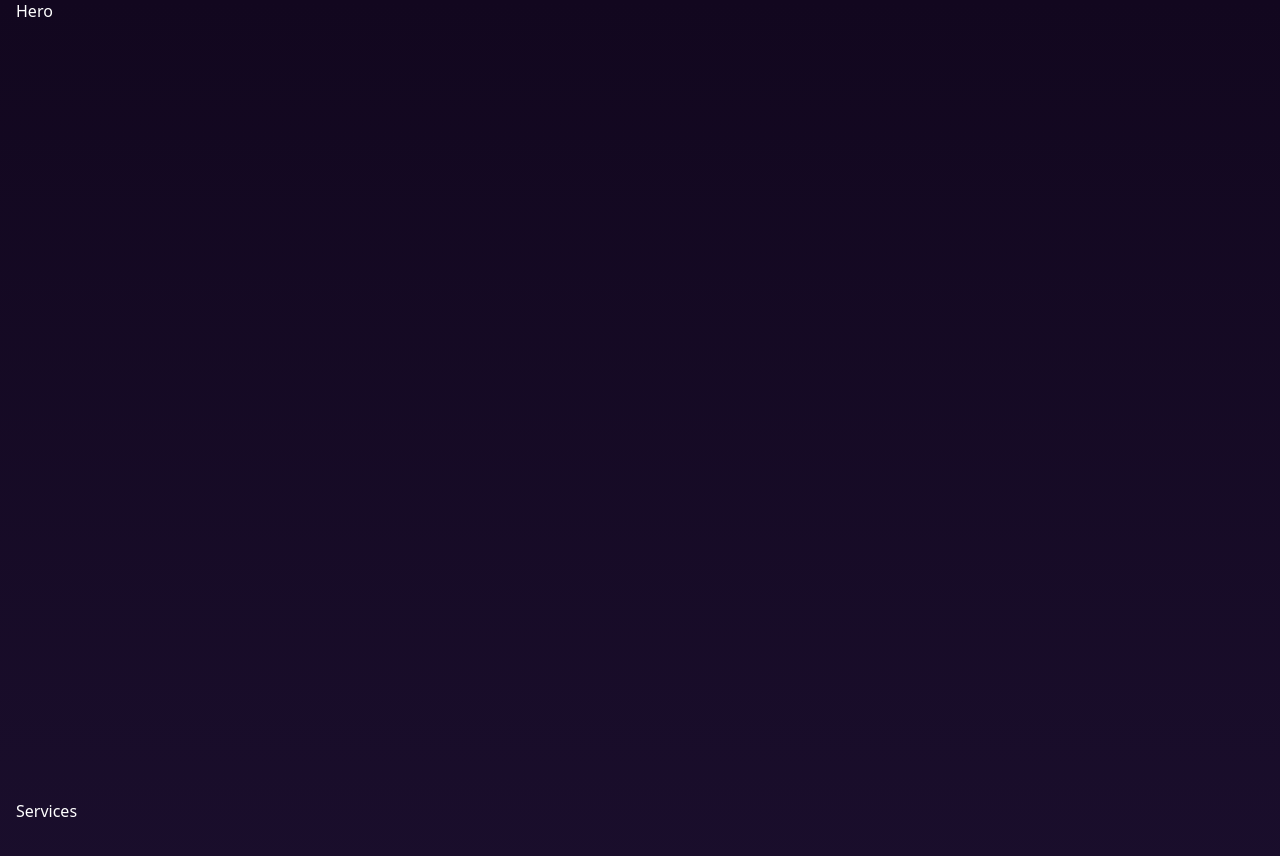
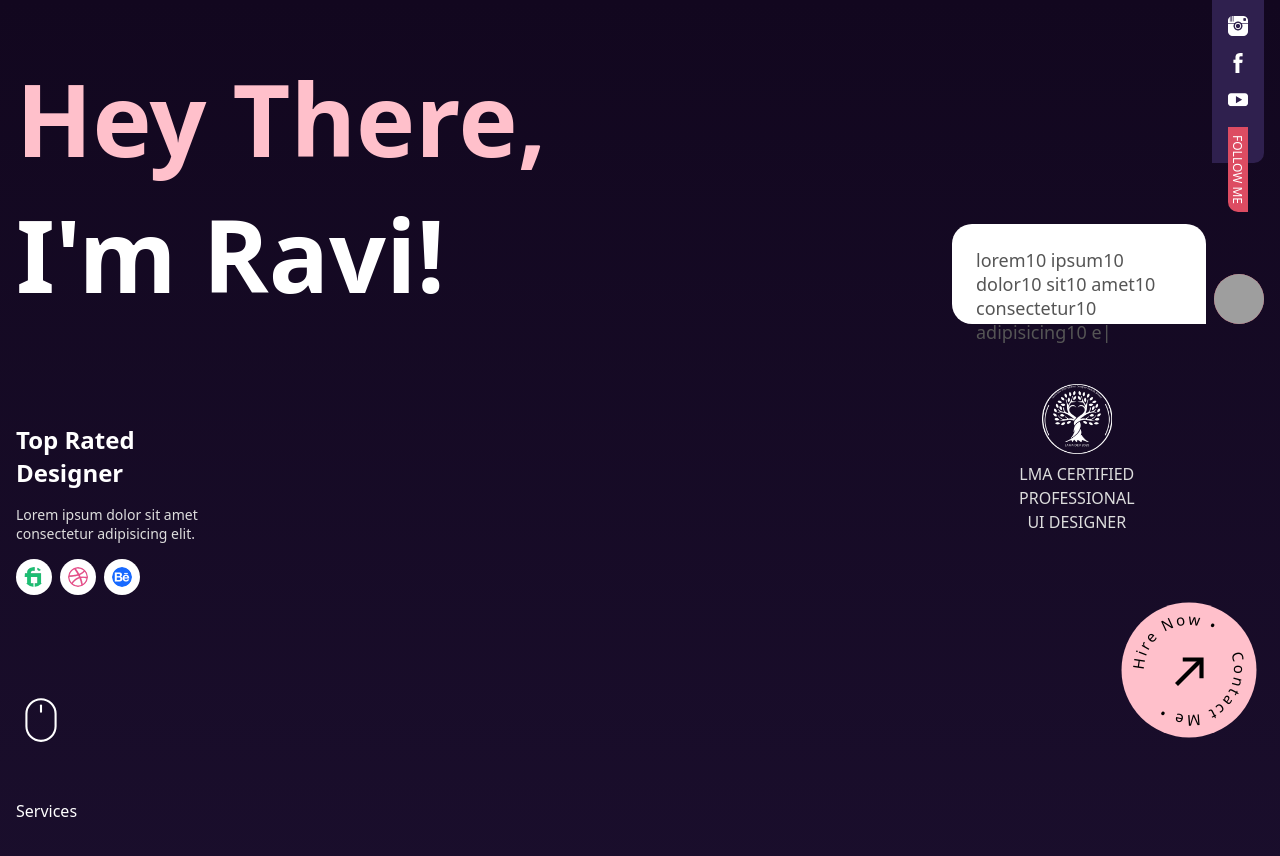
Before and after one commit to ravirafaliya/3D-Portfolio, a React (Vite) app: page / in a window 1280 px wide. Shown: the top 856 px of the page. Built offline with nearby package versions, Linux system fonts and the light colour scheme; grey boxes are pictures that could not be loaded.

Commit message:
add:left & Right of Hero Section

```diff
--- a/package.json
+++ b/package.json
@@ -11,7 +11,8 @@
   },
   "dependencies": {
     "react": "^18.3.1",
-    "react-dom": "^18.3.1"
+    "react-dom": "^18.3.1",
+    "react-type-animation": "^3.2.0"
   },
   "devDependencies": {
     "@eslint/js": "^9.13.0",
--- a/src/components/hero/Hero.jsx
+++ b/src/components/hero/Hero.jsx
@@ -1,9 +1,110 @@
 import React from 'react'
 import './Hero.css'
+import Speech from './Speech'
 
 const Hero = () => {
   return (
-    <div className='hero'>Hero</div>
+    <div className='hero'>
+      <div className="hSection left">
+        {/* Title  */}
+        <h1 className="hTitle">Hey There,<br/><span>I'm Ravi!</span></h1>
+        {/* Awards  */}
+        <div className="awards">
+          <h2>Top Rated Designer</h2>
+          <p>Lorem ipsum dolor sit amet consectetur adipisicing elit. </p>
+          <div className="awardList">
+            <img src="/award1.png" alt="" />
+            <img src="/award2.png" alt="" />
+            <img src="/award3.png" alt="" />
+          </div>
+        </div>
+        {/* Scroll SVG  */}
+        <a href="#services" className='scroll'>
+        <svg
+            width="50px"
+            height="50px"
+            viewBox="0 0 24 24"
+            fill="none"
+            xmlns="http://www.w3.org/2000/svg"
+          >
+            <path
+              d="M5 9C5 5.13401 8.13401 2 12 2C15.866 2 19 5.13401 19 9V15C19 18.866 15.866 22 12 22C8.13401 22 5 18.866 5 15V9Z"
+              stroke="white"
+              strokeWidth="1"
+            />
+            <path
+               d="M12 5V8"
+               stroke="white"
+               strokeWidth="1"
+               strokeLinecap="round"
+             />
+        </svg>
+        </a>
+      </div>
+      <div className="hSection right">
+        {/* Follow  */}
+        <div className="follow">
+          <a href="/">
+          <img src="/instagram.png" alt="" />
+          </a>
+          <a href="/">
+          <img src="/facebook.png" alt="" />
+          </a>
+          <a href="/">
+          <img src="/youtube.png" alt="" />
+          </a>
+          <div className="followTextContainer">
+            <div className="followText">FOLLOW ME</div>
+          </div>
+        </div>
+        {/* Bubble  */}
+        <Speech />
+        {/* Certificate  */}
+        <div className="certificate">
+          <img src="/certificate.png" alt="" />
+          LMA CERTIFIED
+          <br />
+          PROFESSIONAL
+          <br />
+          UI DESIGNER
+        </div>
+        {/* Contact Button  */}
+        <a href="/#contact" className='contactLink'>
+          <div className="contactButton">
+          <svg viewBox="0 0 200 200" width="150" height="150">
+              <circle cx="100" cy="100" r="90" fill="pink" />
+              <path
+                id="innerCirclePath"
+                fill="none"
+                d="M 100,100 m -60,0 a 60,60 0 1,1 120,0 a 60,60 0 1,1 -120,0"
+              />
+              <text className="circleText">
+                <textPath href="#innerCirclePath">Hire Now •</textPath>
+              </text>
+              <text className="circleText">
+                <textPath href="#innerCirclePath" startOffset="44%">
+                  Contact Me •
+                </textPath>
+              </text>
+            </svg>
+            <div className="arrow">
+              <svg
+                xmlns="http://www.w3.org/2000/svg"
+                viewBox="0 0 24 24"
+                width="50"
+                height="50"
+                fill="none"
+                stroke="black"
+                strokeWidth="2"
+              >
+                <line x1="6" y1="18" x2="18" y2="6" />
+                <polyline points="9 6 18 6 18 15" />
+              </svg>
+            </div>
+          </div>
+        </a>
+      </div>
+    </div>
   )
 }
 
--- /dev/null
+++ b/src/components/hero/Speech.jsx
@@ -0,0 +1,33 @@
+import React from 'react'
+import { TypeAnimation } from 'react-type-animation'
+
+const Speech = () => {
+  return (
+    <div className='bubbleContainer'>
+        <div className="bubble">
+        <TypeAnimation
+      sequence={[
+        1000, // wait 1s before typing out the first string
+        // Same substring at the start will only be typed out once, initially
+        'lorem10    ipsum10    dolor10    sit10    amet10    consectetur10    adipisicing10    elit10',
+        1000, // wait 1s before replacing "Mice" with "Hamsters"
+        'We produce food for Hamsters',
+        1000,
+        'We produce food for Guinea Pigs',
+        1000,
+        'We produce food for Chinchillas',
+        1000
+      ]}
+      wrapper="span"
+      speed={40}
+      deletionSpeed={60}
+    //   omitDeletionAnimation
+      repeat={Infinity}
+    />
+        </div>
+        <img src="/man.png" alt="" />
+    </div>
+  )
+}
+
+export default Speech
--- a/src/components/hero/hero.css
+++ b/src/components/hero/hero.css
@@ -1,3 +1,160 @@
-.hero{
+.hero {
+  height: 100%;
+  overflow: hidden;
+  display: flex;
+}
 
+.hSection {
+  width: 50%;
+  height: 100%;
+  display: flex;
+  flex-direction: column;
+  justify-content: space-between;
 }
+
+
+.hTitle {
+  margin-top: 50px;
+  font-size: 100px;
+  color: pink;
+}
+
+.hTitle span {
+  color: white;
+}
+
+.awards {
+  width: 30%;
+}
+
+.awards p {
+  font-size: 14px;
+  color: #ddd;
+  margin: 16px 0;
+}
+
+.awardList {
+  display: flex;
+  gap: 8px;
+}
+
+.awardList img {
+  width: 36px;
+  height: 36px;
+  padding: 8px;
+  background-color: white;
+  border-radius: 100%;
+}
+
+.scroll {
+  margin-bottom: 50px;
+  width: max-content;
+}
+
+.hSection.right {
+    align-items: end;
+  }
+
+  .follow{
+    display: flex;
+    flex-direction: column;
+    gap: 12px;
+    padding: 16px;
+    background-color: #2f204e;
+    border-bottom-right-radius: 10px;
+  }
+
+  .follow img{
+    width: 20px;
+    height: 20px;
+
+  }
+
+  .followTextContainer{
+    width: 20px;
+    height: 20px;
+  }
+
+  .followText{
+    background-color: #dd4c62;
+    font-size: 12px;
+    rotate: 90deg;
+    width: max-content;
+    height: 100%;
+    transform-origin: left top;
+    transform: translateY(-20px);
+    padding: 0 8px;
+    display: flex;
+    align-items: center;
+    border-bottom-right-radius: 10px;
+  }
+
+  .bubbleContainer{
+    width: 50%;
+    display: flex;
+    align-items: end;
+    gap: 8px;
+    justify-content: space-between;
+  }
+
+  .bubble{
+    width: 100%;
+    height: 100px;
+    background-color: white;
+    color: #555;
+    padding: 24px;
+    font-size: 18px;
+    border-radius: 20px 20px 0 20px;
+  }
+
+  .bubbleContainer img{
+    width: 50px;
+    height: 50px;
+    border-radius: 100%;
+    object-fit: cover;
+    background-color: #dd4c62;
+  }
+
+  .certificate{
+    width: 60%;
+    display: flex;
+    flex-direction: column;
+    align-items: center;
+    gap: 8px;
+    text-align: center;
+    line-height: 24px;
+    font-weight: 300;
+    color: #ddd;
+  }
+
+  .certificate img{
+    width: 70px;
+    height: 70px;
+  }
+
+  .contactLink{
+    margin-bottom: 50px;
+  }
+
+  .contactButton{
+    position: relative;
+  }
+
+  .circleText{
+    letter-spacing: 3px;
+    font-size: 20px;
+  }
+
+  .arrow{
+   position: absolute;
+   top: 0;
+   bottom: 0;
+   left: 0;
+   right: 0;
+   margin: auto;
+   width: 80px;
+   height: 80px;
+   display: flex;
+   align-items: center;
+   justify-content: center;
+  }
```
Also changed, not shown: 1 other file (tests, documents, lock files or other folders).
